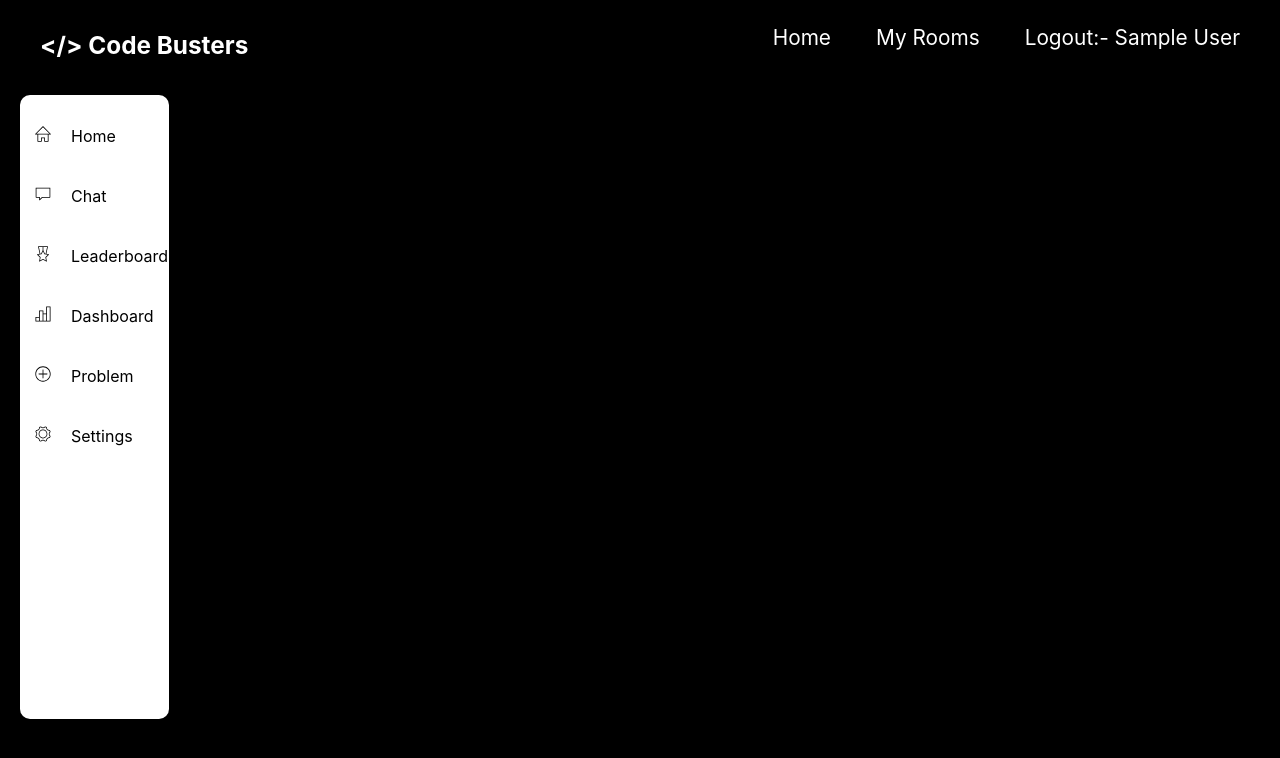
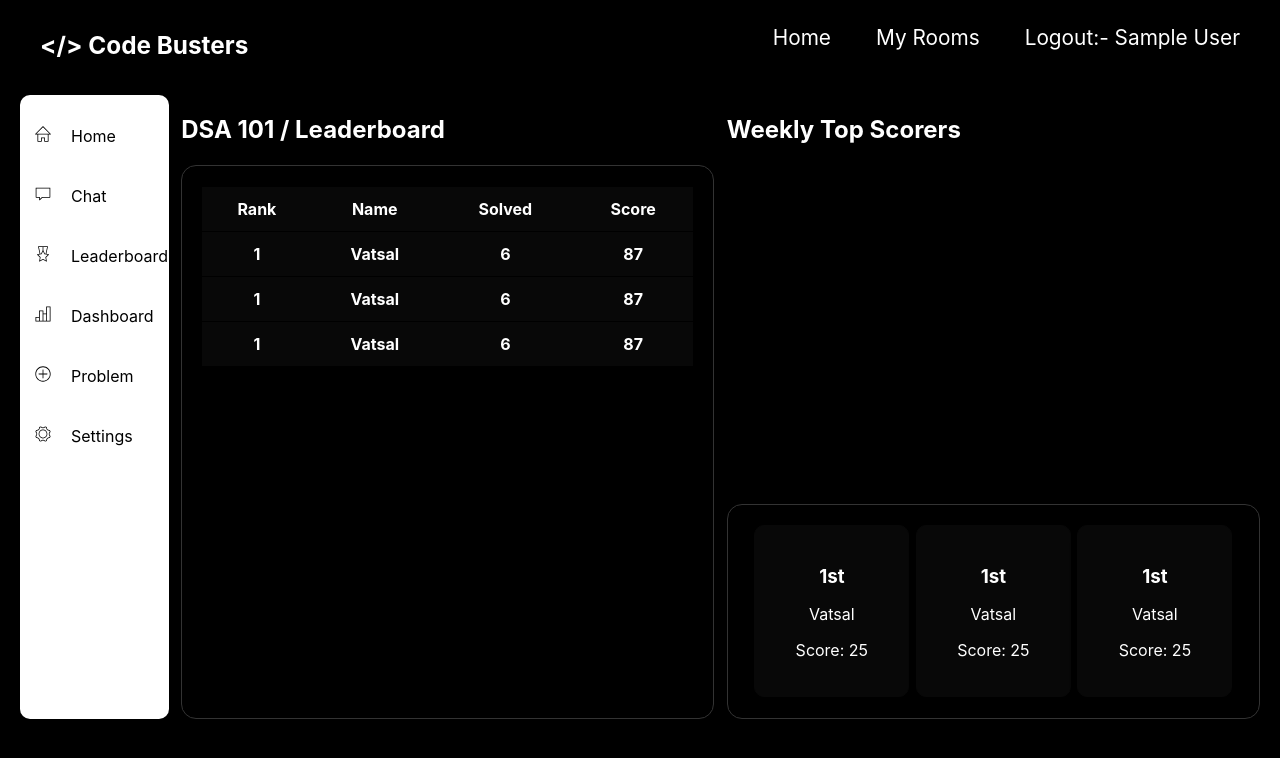
Before and after one commit to V-A-T-S-A-L/coding-platform, a React (Create React App) app in the folder frontend/: page /room/1/leaderboard in a window 1280 px wide. Shown: the top 758 px of the page. Built offline with nearby package versions, Linux system fonts and the light colour scheme; sample sign-in values are in the browser's storage.

Commit message:
leaderboard frontend

```diff
--- a/frontend/src/components/Leaderboard.css
+++ b/frontend/src/components/Leaderboard.css
@@ -0,0 +1,22 @@
+.overall {
+    border: 1px solid #333;
+    padding: 20px;
+    border-radius: 15px;
+    min-height: 82%;
+    overflow-y: scroll;
+}
+
+.weekly {
+    border: 1px solid #333;
+    padding: 20px;
+    border-radius: 15px;
+    display: flex;
+    justify-content: space-evenly;
+}
+
+.card {
+    width: 23%;
+    text-align: center;
+    background-color: #080808;
+    border-color: #080808;
+}
--- a/frontend/src/components/Leaderboard.js
+++ b/frontend/src/components/Leaderboard.js
@@ -1,6 +1,6 @@
 import React from "react";
 import { Link, useParams } from "react-router-dom";
-
+import "./Leaderboard.css"
 const Leaderboard = () => {
 
     const { room_id } = useParams();
@@ -44,6 +44,57 @@ const Leaderboard = () => {
                     </li></Link>}
                 </ul>
             </div>
+            <div className="left-column">
+                <h2>DSA 101 / Leaderboard</h2>
+                <div className="overall">
+                    <table>
+                        <tr>
+                            <th>Rank</th>
+                            <th>Name</th>
+                            <th>Solved</th>
+                            <th>Score</th>
+                        </tr>
+                        <tr>
+                            <th>1</th>
+                            <th>Vatsal</th>
+                            <th>6</th>
+                            <th>87</th>
+                        </tr>
+                        <tr>
+                            <th>1</th>
+                            <th>Vatsal</th>
+                            <th>6</th>
+                            <th>87</th>
+                        </tr>
+                        <tr>
+                            <th>1</th>
+                            <th>Vatsal</th>
+                            <th>6</th>
+                            <th>87</th>
+                        </tr>
+                    </table>
+                </div>
+            </div>
+            <div className="right-column">
+                <h2>Weekly Top Scorers</h2>
+                <div className="weekly">
+                    <div className="card">
+                        <h3>1st</h3>
+                        <p>Vatsal</p>
+                        <p>Score: 25</p>
+                    </div>
+                    <div className="card">
+                        <h3>1st</h3>
+                        <p>Vatsal</p>
+                        <p>Score: 25</p>
+                    </div>
+                    <div className="card">
+                        <h3>1st</h3>
+                        <p>Vatsal</p>
+                        <p>Score: 25</p>
+                    </div>
+                </div>
+            </div>
         </div>
     )
 }
```
